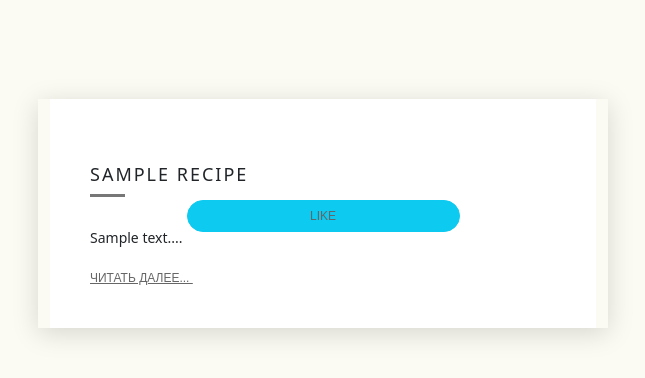
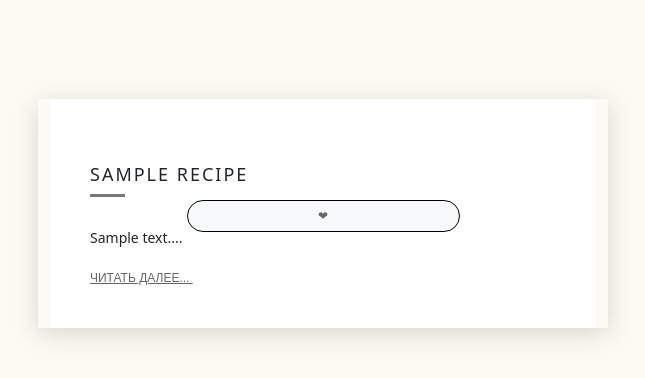
Before and after one commit to papaWa-paw/website, a Flask app: template templates/about.html in a window 1280 px wide. Shown: the part 143-521 px from the top of the page, without its empty margins (32-677 px from the left). Run offline with Flask 3, Linux system fonts and the light colour scheme; the template is opened without the code that fills it: most values are stand-ins (such as "Sample title", 1, 10 or a date in 2020); parts of the project's set-up code (start-up, migrations or seed data) failed here and were passed over.

Commit message:
Update about.html

```diff
--- a/templates/about.html
+++ b/templates/about.html
@@ -10,7 +10,9 @@ GG
   {% for recipe in recipes %}
   <div class="col-md-6 item">
         <div class="item-in">
-            <a href="/about/like/{{ recipe.id }}" class="btn btn-info rounded-pill px-3">like</a>
+            <div class="heart">
+            <a href="/about/like/{{ recipe.id }}" class="btn btn-light rounded-pill px-3 border-black">❤</a>
+            </div>
           <h4>{{ recipe.title }}</h4>
           <div class="seperator"></div>
           <p>{{ recipe.description[:60] + '...' }}</p>
```
